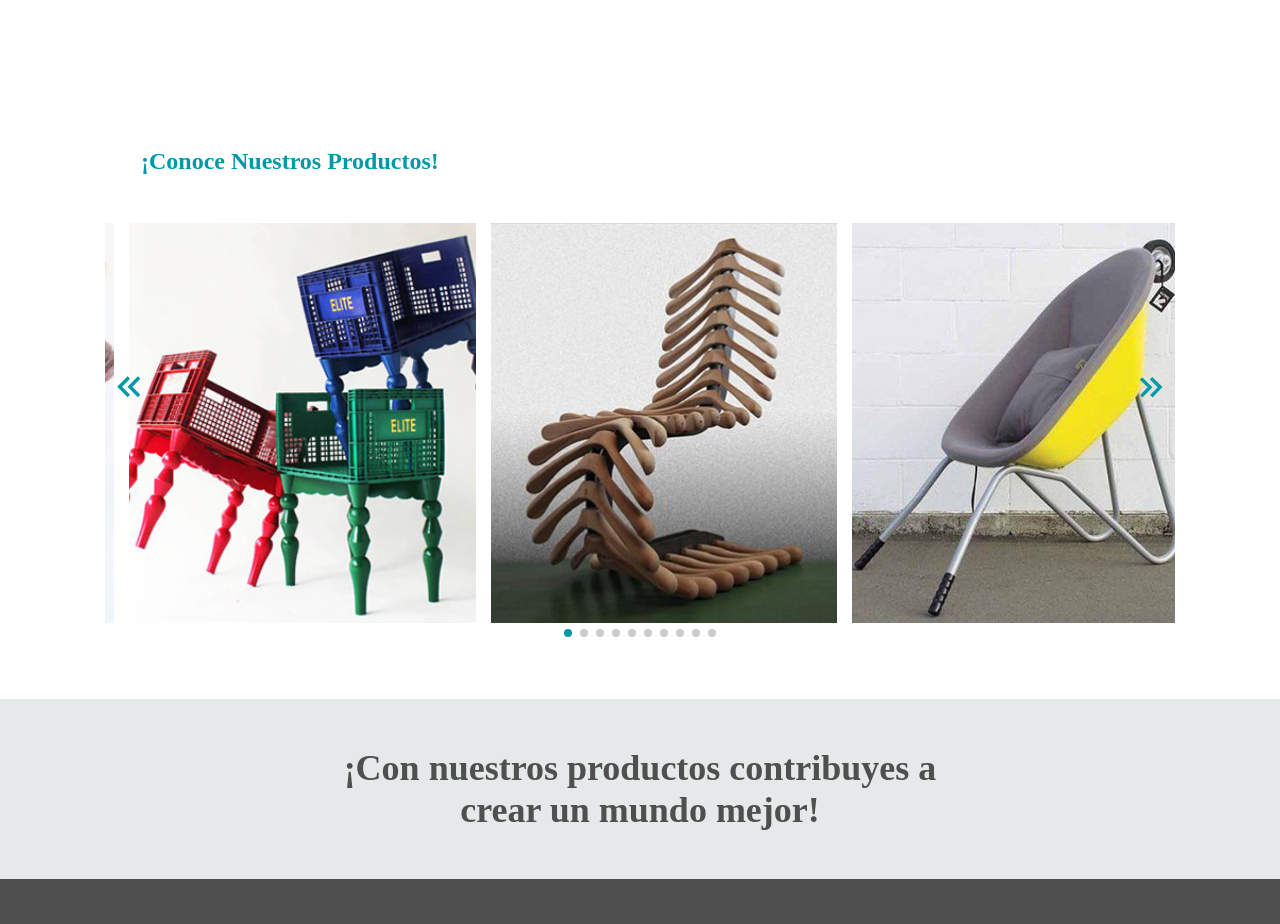
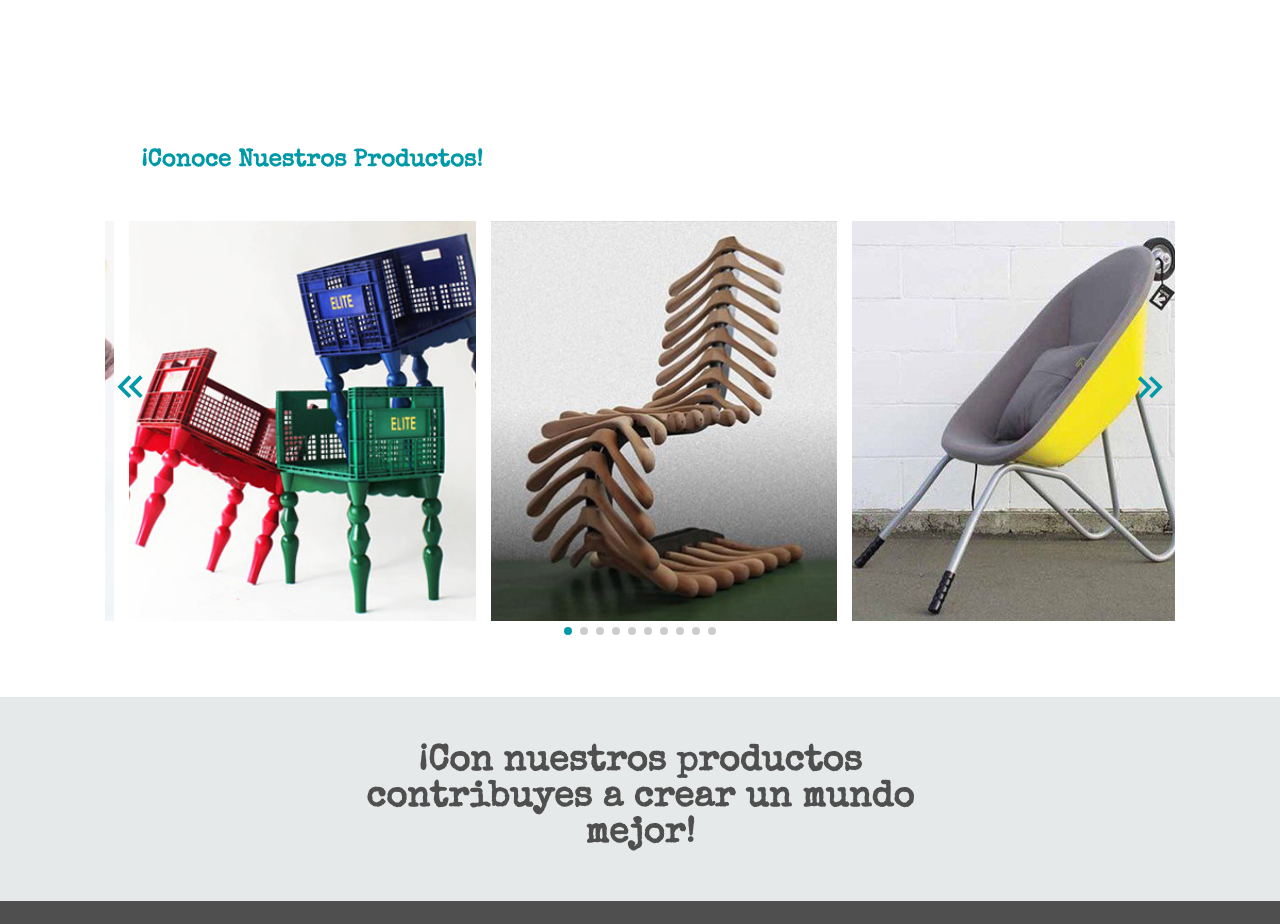
Before and after one commit to IreneMonlleo/Proyecto-Beta, a website: page aboutus.html in a window 1280 px wide. Shown: the part 2500-3424 px from the top of the page. Drawn offline with nearby package versions, Linux system fonts and the light colour scheme.

Commit message:
fix head

```diff
--- a/aboutus.html
+++ b/aboutus.html
@@ -4,8 +4,12 @@
     <meta charset="UTF-8">
     <meta http-equiv="X-UA-Compatible" content="IE=edge">
     <meta name="viewport" content="width=device-width, initial-scale=1.0">
+    <link rel="stylesheet" href="./node_modules/swiper/swiper-bundle.min.css"/>
     <link rel="stylesheet" href="css/style.css">
-    <link rel="stylesheet" href="./node_modules/swiper/swiper-bundle.min.css"/>
+
+    <link rel="preconnect" href="https://fonts.googleapis.com">
+    <link rel="preconnect" href="https://fonts.gstatic.com" crossorigin>
+    <link href="https://fonts.googleapis.com/css2?family=Raleway:wght@400;600&family=Special+Elite&display=swap" rel="stylesheet">
     <link rel="icon" href="resources\logotipos\logo_mobile.png">
     <title>Refer</title>
 </head>
```
Also changed, not shown: decor.html (+3 -0 lines), index.html (+2 -1 lines).
